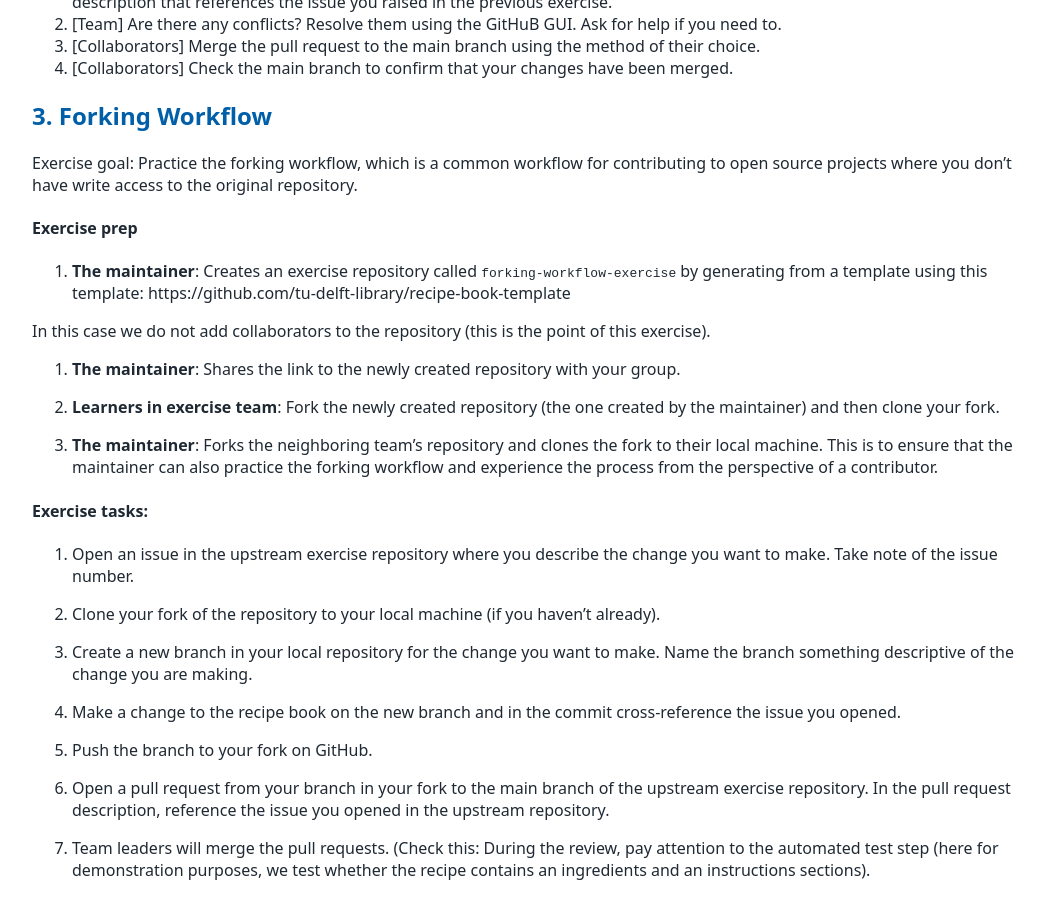
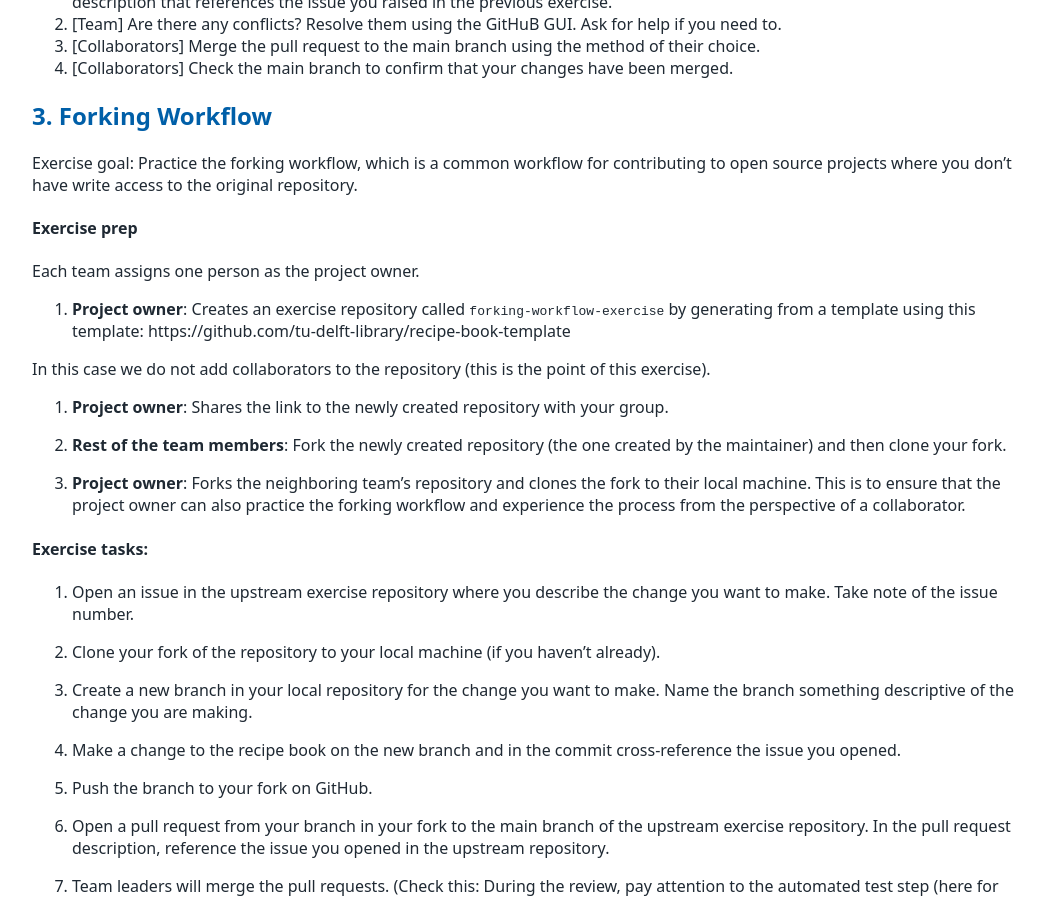
Before and after one commit to tu-delft-library/collaborative_software_development, a Jekyll site: the page built from material_for_participants/exercises.md, in a window 1280 px wide and 900 px high, scrolled down 882 px. Shown: the whole window, without its empty margins (108-1153 px from the left). Built offline with Jekyll 4.4.1, drawn with Linux system fonts in a browser that asks for light colours; our own code applies the rules of GitHub Pages for plain Markdown files.

Commit message:
use consistent terminology for roles in a team

```diff
--- a/material_for_participants/exercises.md
+++ b/material_for_participants/exercises.md
@@ -45,15 +45,17 @@ Exercise goal: Practice the forking workflow, which is a common workflow for con
 
 #### Exercise prep
 
-1. **The maintainer**: Creates an exercise repository called `forking-workflow-exercise` by generating from a template using this template: https://github.com/tu-delft-library/recipe-book-template
+Each team assigns one person as the project owner.
+
+1. **Project owner**: Creates an exercise repository called `forking-workflow-exercise` by generating from a template using this template: https://github.com/tu-delft-library/recipe-book-template
 
 In this case we do not add collaborators to the repository (this is the point of this exercise).
 
-2. **The maintainer**: Shares the link to the newly created repository with your group.
+2. **Project owner**: Shares the link to the newly created repository with your group.
 
-3. **Learners in exercise team**: Fork the newly created repository (the one created by the maintainer) and then clone your fork.
+3. **Rest of the team members**: Fork the newly created repository (the one created by the maintainer) and then clone your fork.
 
-4. **The maintainer**: Forks the neighboring team’s repository and clones the fork to their local machine. This is to ensure that the maintainer can also practice the forking workflow and experience the process from the perspective of a contributor.
+4. **Project owner**: Forks the neighboring team’s repository and clones the fork to their local machine. This is to ensure that the project owner can also practice the forking workflow and experience the process from the perspective of a collaborator.
 
 
 #### Exercise tasks:
```
